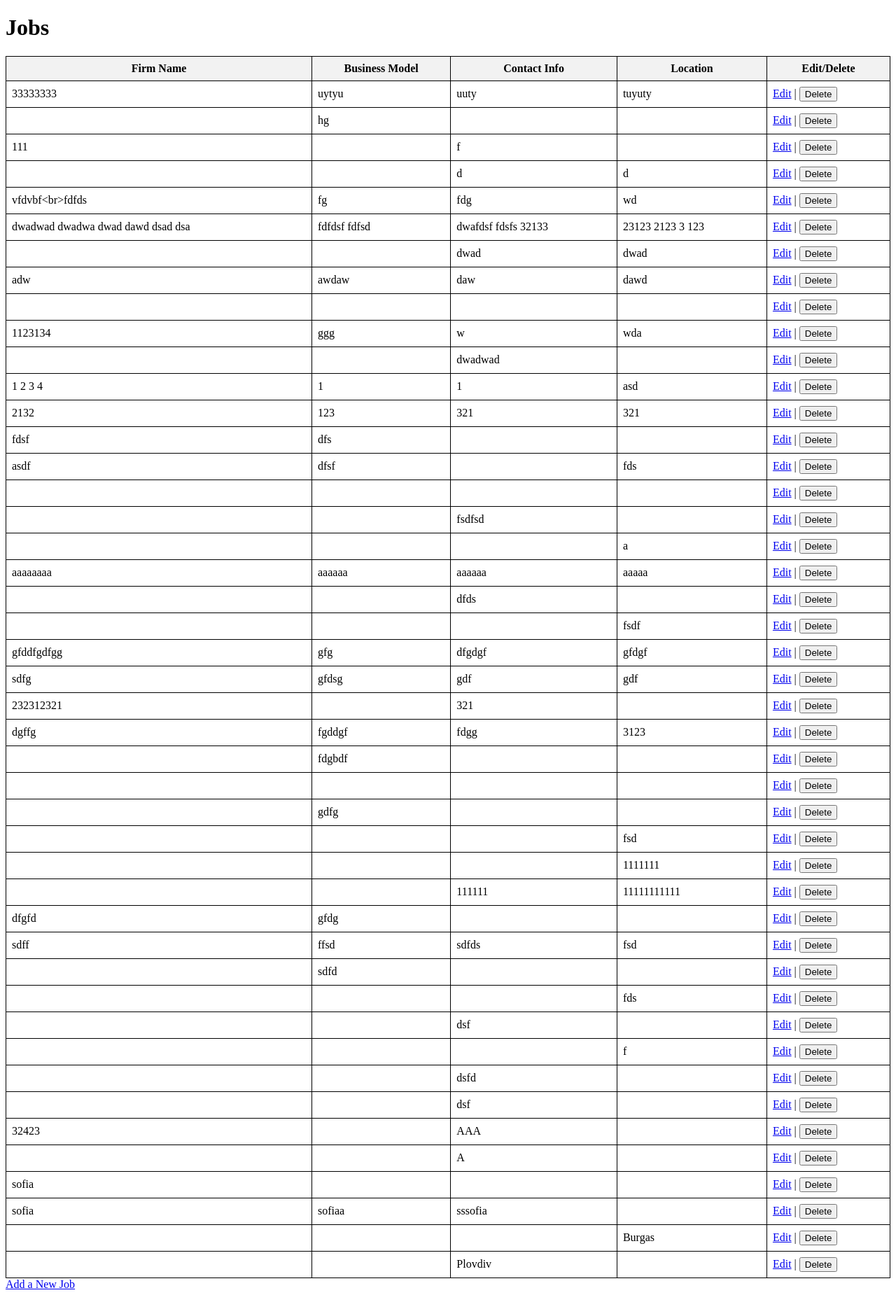
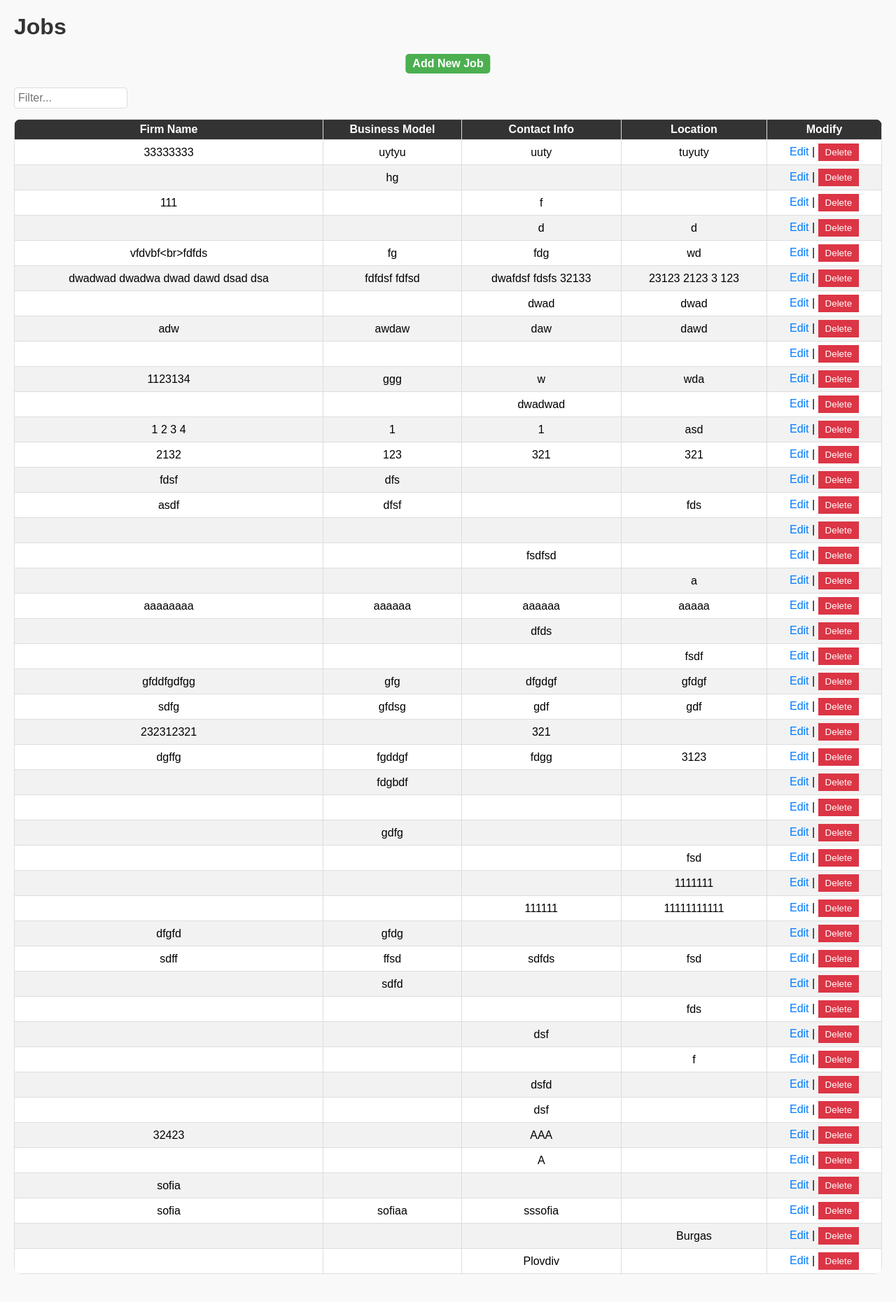
Before and after one commit to Filip-Peev/job-search, a PHP site: page / in a window 1280 px wide. Shown: the whole page at 70% size. Run offline with PHP 8.4, Linux system fonts and the light colour scheme; data comes from the database, SQL or seed files in the repository; both versions use the stored data as it was after the commit.

Commit message:
refactoring

```diff
--- a/edit_job.php
+++ b/edit_job.php
@@ -49,10 +49,14 @@ if (isset($_GET['id'])) {
 <html lang="en">
 <head>
     <meta charset="UTF-8">
+    <meta name="viewport" content="width=device-width, initial-scale=1.0"> <!-- Viewport meta tag for mobile responsiveness -->
     <title>Edit Job</title>
+    <!-- Link to external CSS file -->
+    <link rel="stylesheet" href="styles.css">
 </head>
 <body>
 
+<div class="container">
     <h1>Edit Job</h1>
 
     <form action="" method="post">
@@ -75,6 +79,7 @@ if (isset($_GET['id'])) {
     </form>
 
     <a href="index.php">Back to Jobs List</a>
+</div>
 
 </body>
 </html>
--- a/index.php
+++ b/index.php
@@ -19,36 +19,36 @@ try {
 
 <head>
     <meta charset="UTF-8">
-    <title>Job List</title>
-    <style>
-        table {
-            border-collapse: collapse;
-            width: 100%;
-        }
-
-        th,
-        td {
-            border: 1px solid black;
-            padding: 8px;
-        }
-
-        th {
-            background-color: #f2f2f2;
-        }
-    </style>
+    <meta name="viewport" content="width=device-width, initial-scale=1.0">
+    <title>Jobs List</title>
+    <link rel="stylesheet" href="styles.css">
 </head>
 
 <body>
 
+    <a href="index.php" style="text-decoration: none;">
         <h1>Jobs</h1>
-    <table border="1">
+    </a>
+
+
+    <a href="add_job.php" class="add-job-btn">Add New Job</a>
+
+    <div class="searchbar-container">
+        <!-- Search bar -->
+        <input type="text" id="searchBar" placeholder="Filter..." oninput="searchJobs()">
+    </div>
+
+    <table>
+        <thead>
             <tr>
                 <th>Firm Name</th>
                 <th>Business Model</th>
                 <th>Contact Info</th>
                 <th>Location</th>
-            <th>Edit/Delete</th>
+                <th>Modify</th>
             </tr>
+        </thead>
+        <tbody id="jobTableBody">
             <?php foreach ($jobs_list as $job): ?>
                 <tr>
                     <td><?php echo htmlspecialchars($job['firm_name']); ?></td>
@@ -57,18 +57,55 @@ try {
                     <td><?php echo htmlspecialchars($job['location']); ?></td>
                     <td>
                         <a href="edit_job.php?id=<?php echo $job['id']; ?>">Edit</a> |
-
-                    <!-- Form to delete the job -->
-                    <form action="delete_job.php" method="POST" style="display:inline;" onsubmit="return confirm('Are you sure you want to delete this job?');">
+                        <form action="delete_job.php" method="POST" style="display:inline;"
+                            onsubmit="return confirm('Are you sure you want to delete this job?');">
                             <input type="hidden" name="id" value="<?php echo $job['id']; ?>">
                             <button type="submit">Delete</button>
                         </form>
                     </td>
                 </tr>
             <?php endforeach; ?>
+        </tbody>
     </table>
 
-    <a href="add_job.php">Add a New Job</a>
+    <script>
+        function searchJobs() {
+            let input = document.getElementById('searchBar').value.toLowerCase();
+            let table = document.getElementById('jobTableBody');
+            let rows = table.getElementsByTagName('tr');
+            let found = false;
+
+            // Loop through all table rows and hide those that don't match the search
+            for (let i = 0; i < rows.length; i++) {
+                let cells = rows[i].getElementsByTagName('td');
+                let rowText = "";
+
+                // Combine the text from each cell in the row
+                for (let j = 0; j < cells.length - 1; j++) {  // Skip the last cell (Modify column)
+                    rowText += cells[j].textContent.toLowerCase() + " ";
+                }
+
+                if (rowText.includes(input)) {
+                    rows[i].style.display = '';
+                    rows[i].classList.add('highlight'); // Highlight matching rows
+                    found = true;
+                } else {
+                    rows[i].style.display = 'none';
+                    rows[i].classList.remove('highlight');
+                }
+            }
+
+            // Scroll to the first found row
+            if (found) {
+                for (let i = 0; i < rows.length; i++) {
+                    if (rows[i].style.display !== 'none') {
+                        rows[i].scrollIntoView({ behavior: 'smooth', block: 'center' });
+                        break;
+                    }
+                }
+            }
+        }
+    </script>
 
 </body>
 
--- /dev/null
+++ b/styles.css
@@ -0,0 +1,250 @@
+/* General Reset */
+body,
+h1,
+table,
+form {
+    margin: 0;
+    padding: 0;
+    font-family: Arial, sans-serif;
+}
+
+/* Body Styling */
+body {
+    background-color: #f9f9f9;
+    padding: 20px;
+}
+
+h1 {
+    color: #333;
+    font-size: 2em;
+    margin-bottom: 20px;
+}
+
+/* Table Styling */
+table {
+    border-collapse: collapse;
+    width: 100%;
+    margin-bottom: 20px;
+
+    border-radius: 10px;
+    /* Rounded corners */
+    overflow: hidden;
+    /* Ensures the border radius applies correctly */
+}
+
+th,
+td {
+    border: 1px solid #ddd;
+    /* Border for table cells */
+    padding: 5px;
+    text-align: center;
+}
+
+th {
+    background-color: #333;
+    /* Darker background for the top row */
+    color: white;
+    /* White text for better contrast */
+}
+
+/* Add alternating row colors */
+table tbody tr:nth-child(even) {
+    background-color: #f2f2f2;
+    /* Light grey for even rows */
+}
+
+table tbody tr:nth-child(odd) {
+    background-color: #ffffff;
+    /* White for odd rows */
+}
+
+/* Link Styling */
+a {
+    color: #007bff;
+    text-decoration: none;
+}
+
+a:hover {
+    text-decoration: underline;
+}
+
+/* Search Bar */
+.searchbar-container {
+    display: flex;
+    align-items: center;
+    width: 100%;
+}
+
+
+#searchBar {
+    width: 150px;
+    padding: 5px;
+}
+
+/* Button Styling */
+button {
+    background-color: #dc3545;
+    color: white;
+    border: none;
+    padding: 5px 10px;
+    cursor: pointer;
+}
+
+button:hover {
+    background-color: #c82333;
+}
+
+.add-job-btn {
+    position: sticky;
+    top: 0;
+    left: 50%;
+    transform: translateX(-50%);
+    display: inline-block;
+    padding: 5px 10px;
+    background-color: #4CAF50;
+    color: white;
+    text-align: center;
+    text-decoration: none;
+    border-radius: 5px;
+    font-size: 16px;
+    font-weight: bold;
+    margin-bottom: 20px;
+    z-index: 10; /* Ensure it's above other elements */
+
+}
+
+.add-job-btn:hover {
+    background-color: #45a049;
+    text-decoration: none;
+}
+
+/* Form Styling for Delete button */
+form {
+    display: inline;
+}
+
+/* Success message */
+.success-message {
+    position: fixed;
+    top: 20px;
+    left: 50%;
+    transform: translateX(-50%);
+    background-color: green;
+    color: white;
+    padding: 10px 20px;
+    border-radius: 5px;
+    font-size: 16px;
+}
+
+/* Add Job Form Layout */
+.container {
+    background-color: #ffffff;
+    padding: 20px;
+    border-radius: 8px;
+    box-shadow: 0 0 10px rgba(0, 0, 0, 0.1);
+    width: 100%;
+    max-width: 600px;
+    margin: 0 auto;
+}
+
+form {
+    display: flex;
+    flex-direction: column;
+}
+
+label {
+    margin: 10px 0 5px;
+    font-size: 1.1em;
+}
+
+input[type="text"],
+input[type="submit"] {
+    padding: 10px;
+    font-size: 1em;
+    margin-bottom: 15px;
+    border: 1px solid #ddd;
+    border-radius: 4px;
+}
+
+input[type="submit"] {
+    background-color: #007bff;
+    color: white;
+    cursor: pointer;
+    transition: background-color 0.3s ease;
+}
+
+input[type="submit"]:hover {
+    background-color: #0056b3;
+}
+
+/* Responsive Design for Smaller Screens */
+@media screen and (max-width: 768px) {
+    h1 {
+        font-size: 1.5em;
+    }
+
+    table {
+        font-size: 14px;
+        margin-bottom: 15px;
+    }
+
+    th,
+    td {
+        padding: 8px;
+    }
+
+    a {
+        font-size: 14px;
+    }
+
+    button {
+        padding: 4px 8px;
+    }
+
+    .container {
+        padding: 15px;
+        width: 90%;
+    }
+
+    input[type="text"],
+    input[type="submit"] {
+        font-size: 0.9em;
+    }
+}
+
+@media screen and (max-width: 480px) {
+    body {
+        padding: 10px;
+    }
+
+    h1 {
+        font-size: 1.3em;
+    }
+
+    table {
+        font-size: 12px;
+    }
+
+    th,
+    td {
+        padding: 6px;
+    }
+
+    a {
+        font-size: 12px;
+    }
+
+    button {
+        padding: 4px 8px;
+    }
+
+    .container {
+        padding: 10px;
+        width: 95%;
+    }
+
+    input[type="text"],
+    input[type="submit"] {
+        font-size: 0.8em;
+    }
+}
```
Also changed, not shown: add_job.php (+6 -1 lines), README.md, job_db.sqlite (added). Lines whose indentation alone changed are shown as unchanged.
